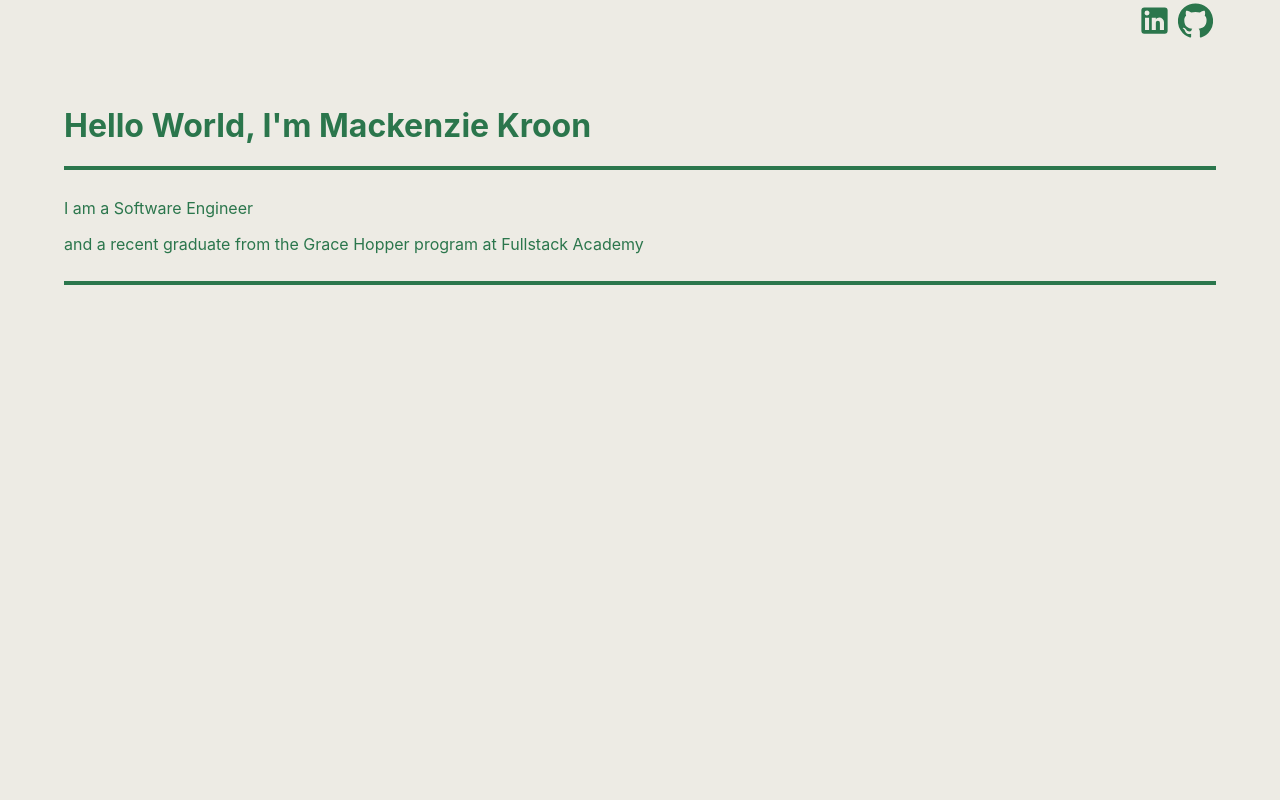
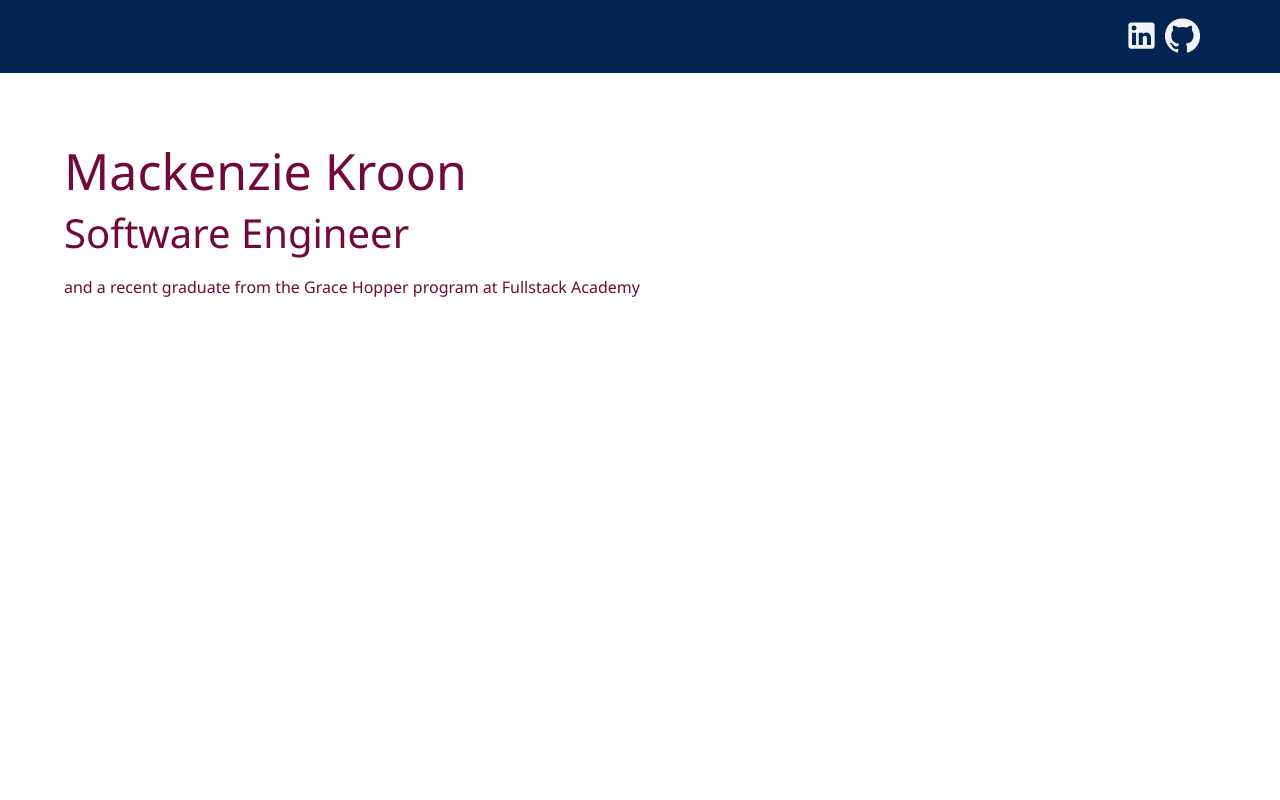
Before and after one commit to mackenziekroon/portfolio-new, a React (Create React App) app: page / in a window 1280 px wide. Shown: the top 800 px of the page. Built offline with nearby package versions, Linux system fonts and the light colour scheme.

Commit message:
initial styling

```diff
--- a/src/App.css
+++ b/src/App.css
@@ -1,5 +1,12 @@
 body {
-  background-color: #edebe4;
+  background-color: white;
+  font-family: "Segoe UI", Tahoma, Geneva, Verdana, sans-serif;
+}
+
+.header {
+  background-color: #022450;
+
+  padding: 15px;
 }
 
 .heading-container {
@@ -8,21 +15,29 @@ body {
 }
 
 .heading {
-  color: #2b764c;
+  color: #71093b;
   margin-left: 5%;
   margin-top: 5%;
   margin-right: 5%;
 }
 
+.hello {
+  font-size: 50px;
+}
+
+.software-engineer {
+  font-size: 40px;
+}
+
 .line-border {
   padding-bottom: 1%;
   padding-top: 1%;
-  border-bottom: solid 4px #2b764c;
-  border-top: solid 4px #2b764c;
+  border-bottom: solid 4px #990b52;
+  border-top: solid 4px #990b52;
 }
 
 .projects-container {
-  background-color: #2b764c;
+  background-color: #cfd2b2;
   height: 100vh;
   width: 100vw;
 }
@@ -71,7 +86,7 @@ body {
 .line-border-projects {
   margin: 5%;
   padding: 5%;
-  color: #2b764c;
+  /* color: #2b764c; */
   align-content: center;
   justify-content: center;
   align-items: center;
@@ -88,7 +103,7 @@ body {
   height: 400px;
   width: 300px;
   border-radius: 37% 63% 44% 56% / 23% 48% 52% 77%;
-  border: solid 3px darkslategray;
+  /* border: solid 3px darkslategray; */
 }
 
 @media only screen and (max-width: 600px) {
@@ -100,7 +115,7 @@ body {
 }
 
 .seekr:hover {
-  border: solid 7px #1e5234;
+  /* border: solid 7px #1e5234; */
 }
 
 .pup-quiz {
--- a/src/App.js
+++ b/src/App.js
@@ -2,10 +2,12 @@ import "./App.css";
 import Main from "./Components/Main";
 import Projects from "./Components/Projects";
 import Contact from "./Components/Contact";
+import Header from "./Components/Header";
 
 function App() {
   return (
     <div>
+      <Header />
       <Main />
       <Projects />
       <Contact />
--- /dev/null
+++ b/src/Components/Header.js
@@ -0,0 +1,32 @@
+import React from "react";
+import LinkedInIcon from "@material-ui/icons/LinkedIn";
+import GitHubIcon from "@material-ui/icons/GitHub";
+
+const Header = (props) => {
+  return (
+    <div className="header">
+      <div>
+        <div className="links-container">
+          <a
+            href="https://www.linkedin.com/in/mackenziekroon/"
+            target="_blank"
+            rel="noopener noreferrer"
+            style={{ color: "#F1F4F9" }}
+          >
+            <LinkedInIcon fontSize="large" />
+          </a>
+          <a
+            href="https://github.com/mackenziekroon"
+            target="_blank"
+            rel="noopener noreferrer"
+            style={{ color: "#F1F4F9" }}
+          >
+            <GitHubIcon fontSize="large" />
+          </a>
+        </div>
+      </div>
+    </div>
+  );
+};
+
+export default Header;
--- a/src/Components/Main.js
+++ b/src/Components/Main.js
@@ -1,38 +1,16 @@
 import React from "react";
-import LinkedInIcon from "@material-ui/icons/LinkedIn";
-import GitHubIcon from "@material-ui/icons/GitHub";
 
 const Main = () => {
   return (
-    <div>
-      <div className="heading-container">
-        <div className="links-container">
-          <a
-            href="https://www.linkedin.com/in/mackenziekroon/"
-            target="_blank"
-            rel="noopener noreferrer"
-            style={{ color: "#2b764c" }}
-          >
-            <LinkedInIcon fontSize="large" />
-          </a>
-          <a
-            href="https://github.com/mackenziekroon"
-            target="_blank"
-            rel="noopener noreferrer"
-            style={{ color: "#2b764c" }}
-          >
-            <GitHubIcon fontSize="large" />
-          </a>
-        </div>
-        <div className="heading">
-          <h1 className="hello">Hello World, I'm Mackenzie Kroon</h1>
-          <div className="line-border">
-            <p>I am a Software Engineer</p>
-            <p className="bottom-border">
-              and a recent graduate from the Grace Hopper program at Fullstack
-              Academy
-            </p>
-          </div>
+    <div className="heading-container">
+      <div className="heading">
+        <div className="hello">Mackenzie Kroon</div>
+        <div>
+          <div className="software-engineer">Software Engineer</div>
+          <p>
+            and a recent graduate from the Grace Hopper program at Fullstack
+            Academy
+          </p>
         </div>
       </div>
     </div>
```
